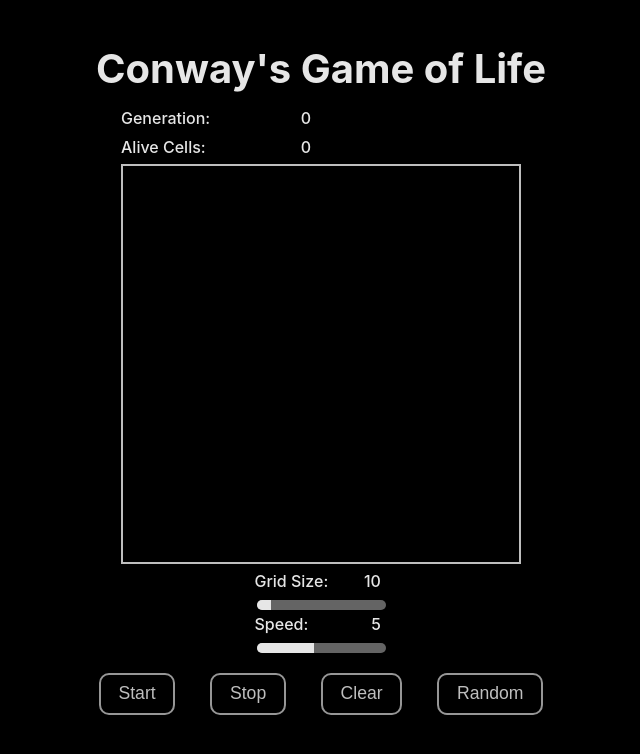
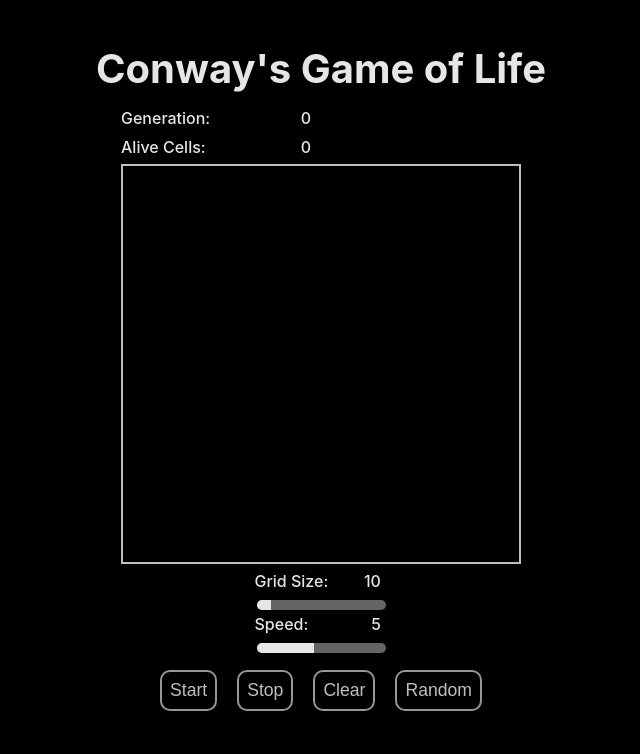
Before and after one commit to benceluzsinszky/game-of-life, a React (Vite) app: page / in a window 1280 px wide. Shown: the top 754 px of the page, without its empty margins (319-959 px from the left). Built offline with nearby package versions, Linux system fonts and the light colour scheme.

Commit message:
update buttons css

```diff
--- a/src/App.jsx
+++ b/src/App.jsx
@@ -130,10 +130,10 @@ export default function App() {
         />
       </div>
       <div className='buttons'>
-        <button id="start" onClick={handleStart}>Start</button>
-        <button id="stop" onClick={() => dispatch({ type: "STOP_RUNNING", payload: false })}>Stop</button>
-        <button id="clear" onClick={handleClear}>Clear</button>
-        <button id="random" onClick={handleRandomize}>Random</button>
+        <button onClick={handleStart}>Start</button>
+        <button onClick={() => dispatch({ type: "STOP_RUNNING", payload: false })}>Stop</button>
+        <button onClick={handleClear}>Clear</button>
+        <button onClick={handleRandomize}>Random</button>
       </div>
     </>
   );
--- a/src/styles/App.css
+++ b/src/styles/App.css
@@ -120,8 +120,8 @@ input[type="range"]::-moz-range-thumb {
 
 button {
   font-size: 1.1em;
-  padding: 0.5em 1em;
-  margin: 1em;
+  margin: 15px 10px 0px 10px;
+  padding: 8px;
   border: 2px solid var(--bright-grey);
   border-radius: 10px;
   color: var(--mid-white);
```
